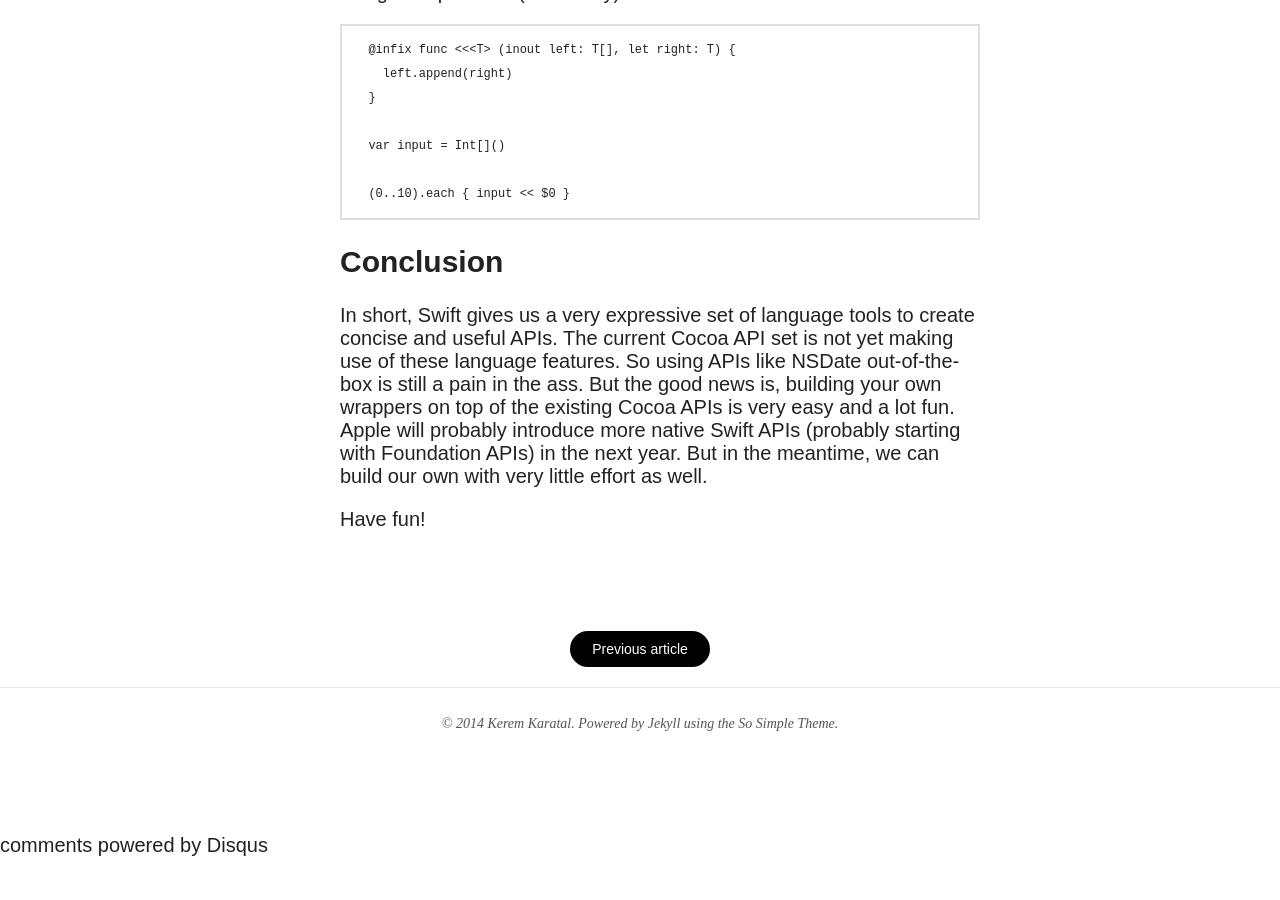
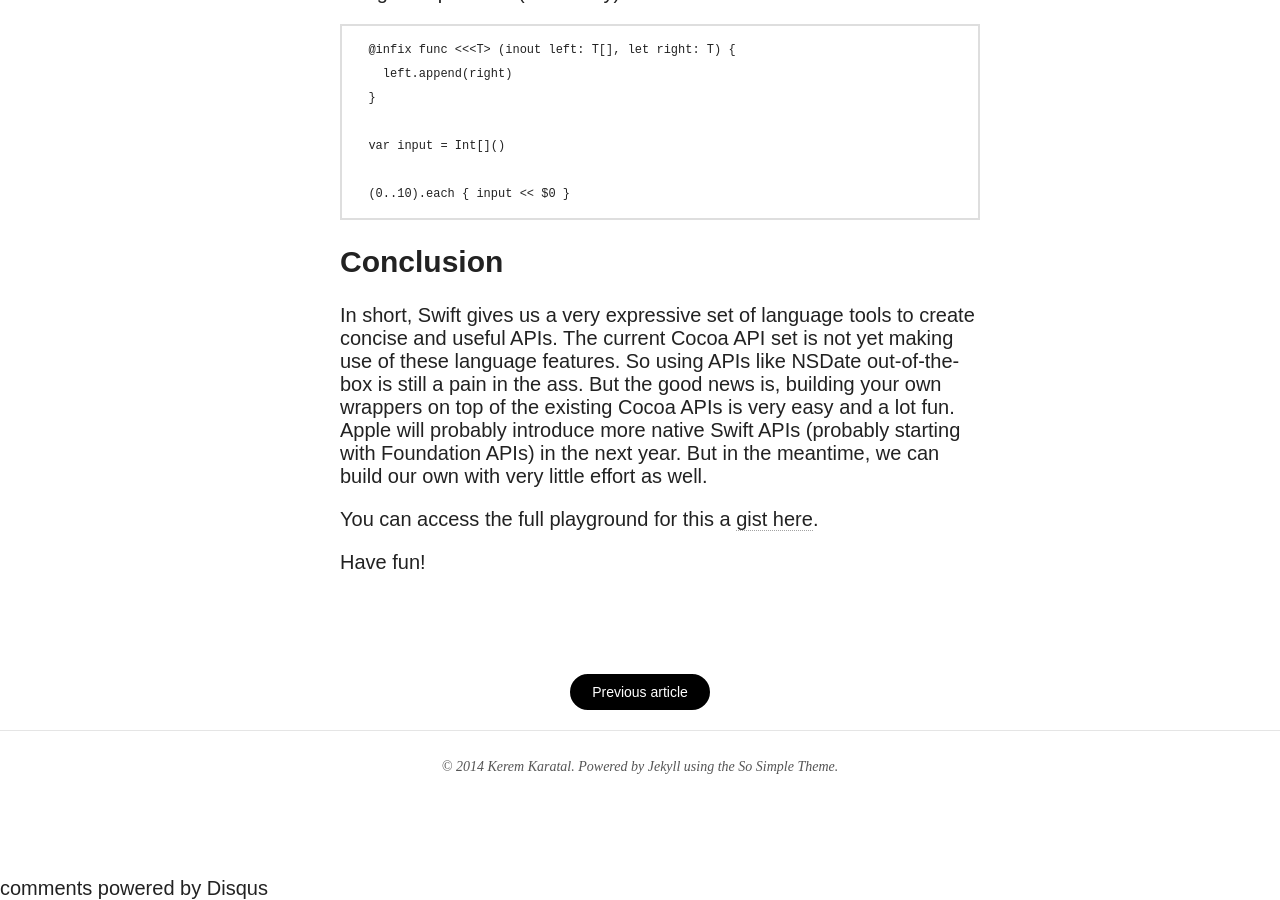
Before and after one commit to keremk/keremk.github.io, a Jekyll site: the page built from _posts/2014-06-21-Dating-With-Swift.md, in a window 1280 px wide and 900 px high, scrolled down 7377 px. Built offline with Jekyll 4.4.1, drawn with Linux system fonts in a browser that asks for light colours; nearby versions of some CDN libraries; comment, search, counter and statistics services are not loaded; before the commit the page ends 8234 px from its top, so only the background shows below that.

Commit message:
Added the gist link.

```diff
--- a/_posts/2014-06-21-Dating-With-Swift.md
+++ b/_posts/2014-06-21-Dating-With-Swift.md
@@ -232,4 +232,6 @@ And here is a controversial (may be going too far with operator overloading) but
 
 In short, Swift gives us a very expressive set of language tools to create concise and useful APIs. The current Cocoa API set is not yet making use of these language features. So using APIs like NSDate out-of-the-box is still a pain in the ass. But the good news is, building your own wrappers on top of the existing Cocoa APIs is very easy and a lot fun. Apple will probably introduce more native Swift APIs (probably starting with Foundation APIs) in the next year. But in the meantime, we can build our own with very little effort as well.
 
+You can access the full playground for this a [gist here](https://gist.github.com/keremk/c6da4c24953eb66f21b2).
+
 Have fun!
```
